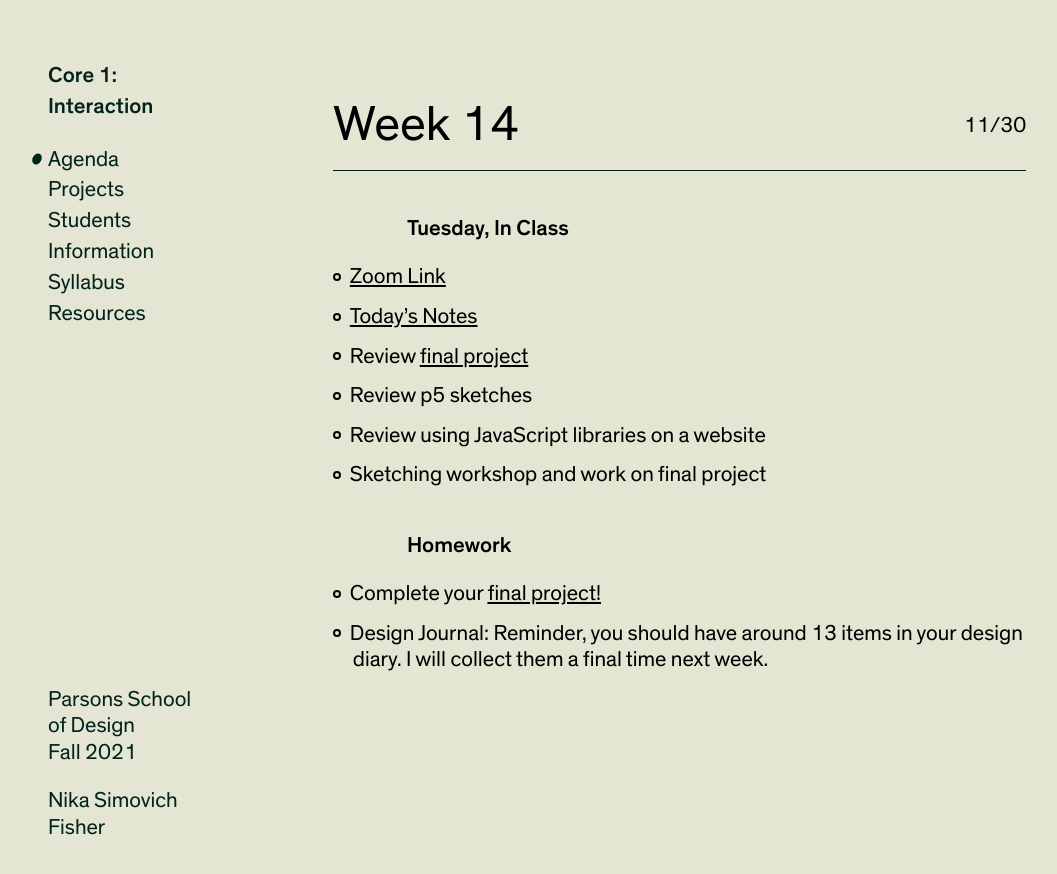
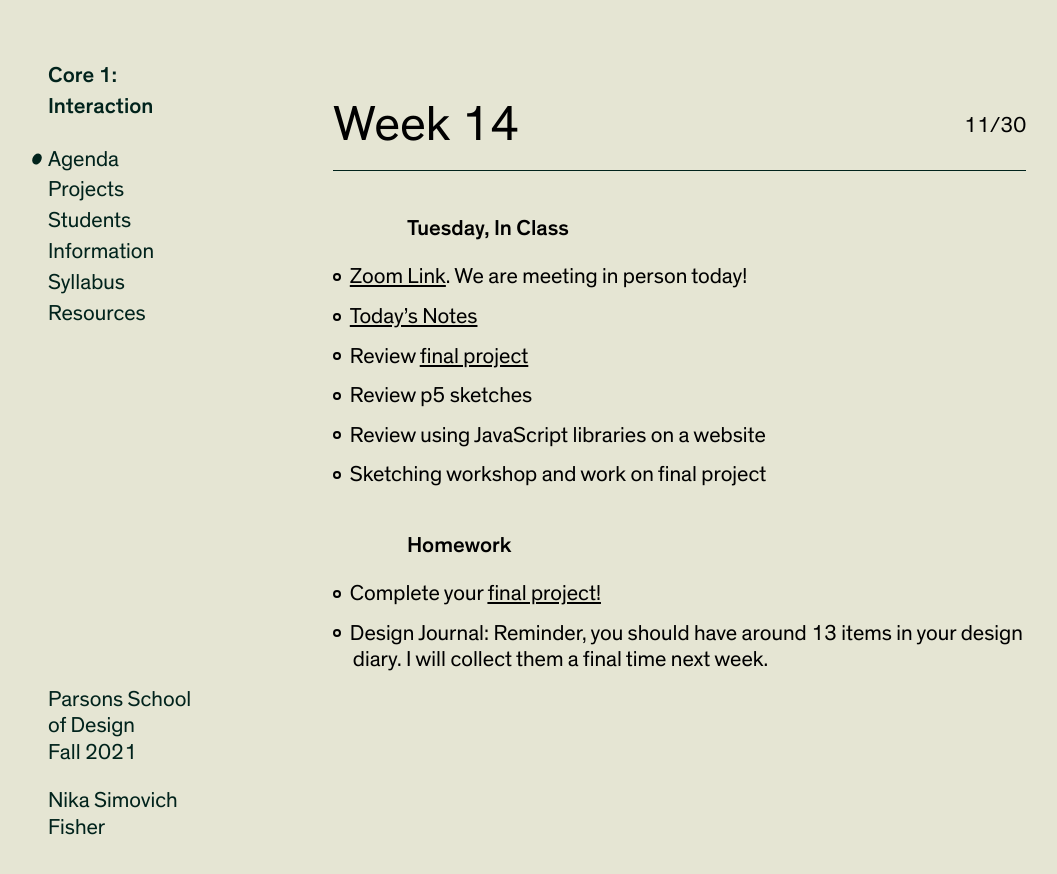
Before and after one commit to nikasimovich/cif21, a Jekyll site: the page built from _agendas/week-14.md, in a window 1280 px wide and 900 px high. Shown: the top 874 px of the window, without its empty margins (12-1069 px from the left). Built offline with Jekyll 4.4.1, drawn with Linux system fonts in a browser that asks for light colours.

Commit message:
Add agenda

```diff
--- a/_agendas/week-14.md
+++ b/_agendas/week-14.md
@@ -7,7 +7,7 @@ summary: JavaScript Libraries, Final Project Intro
 
 ### Tuesday, In Class
 
-- [Zoom Link](https://NewSchool.zoom.us/my/nikafisher)
+- [Zoom Link](https://NewSchool.zoom.us/my/nikafisher). We are meeting in person today!
 - [Today&rsquo;s Notes](https://paper.dropbox.com/doc/Parsons-CI-Week-14-Using-JavaScript-Libraries-in-the-Browser--BXLZjH9y1y~LQIcMlv5bMd6pAQ-Xvz24L9I36HUsJC6cx9vc)
 - Review [final project](../projects/final)
 - Review p5 sketches
```
